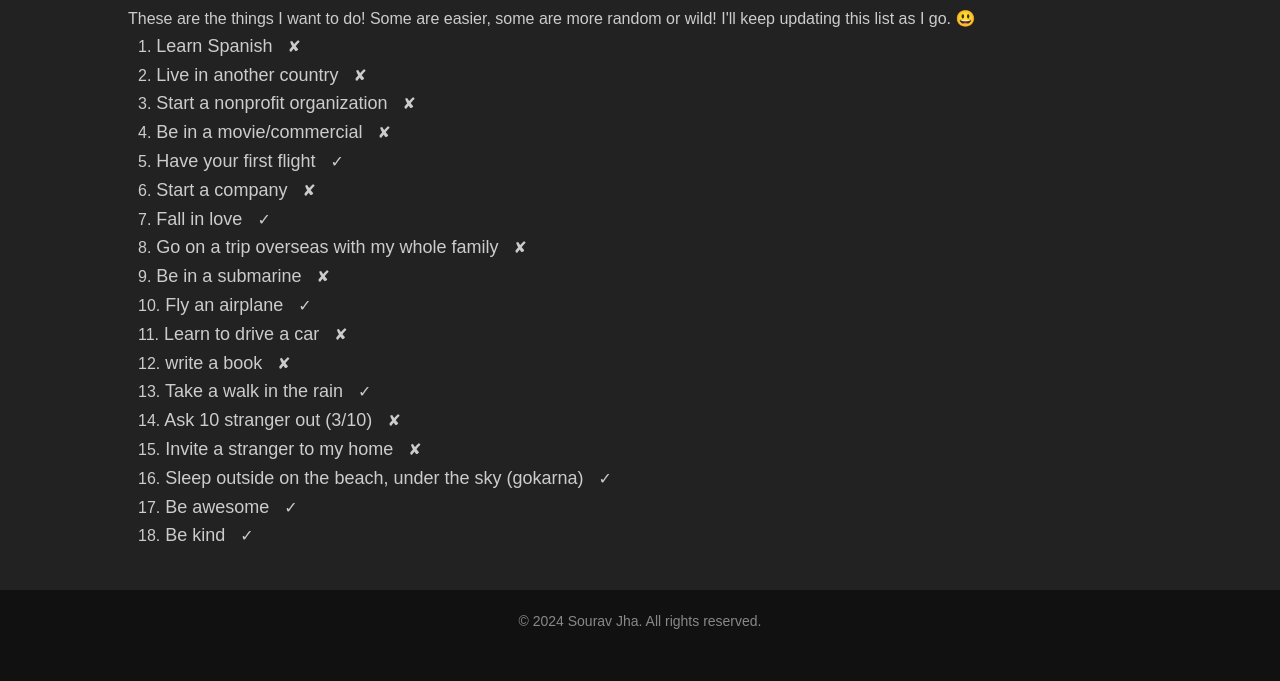
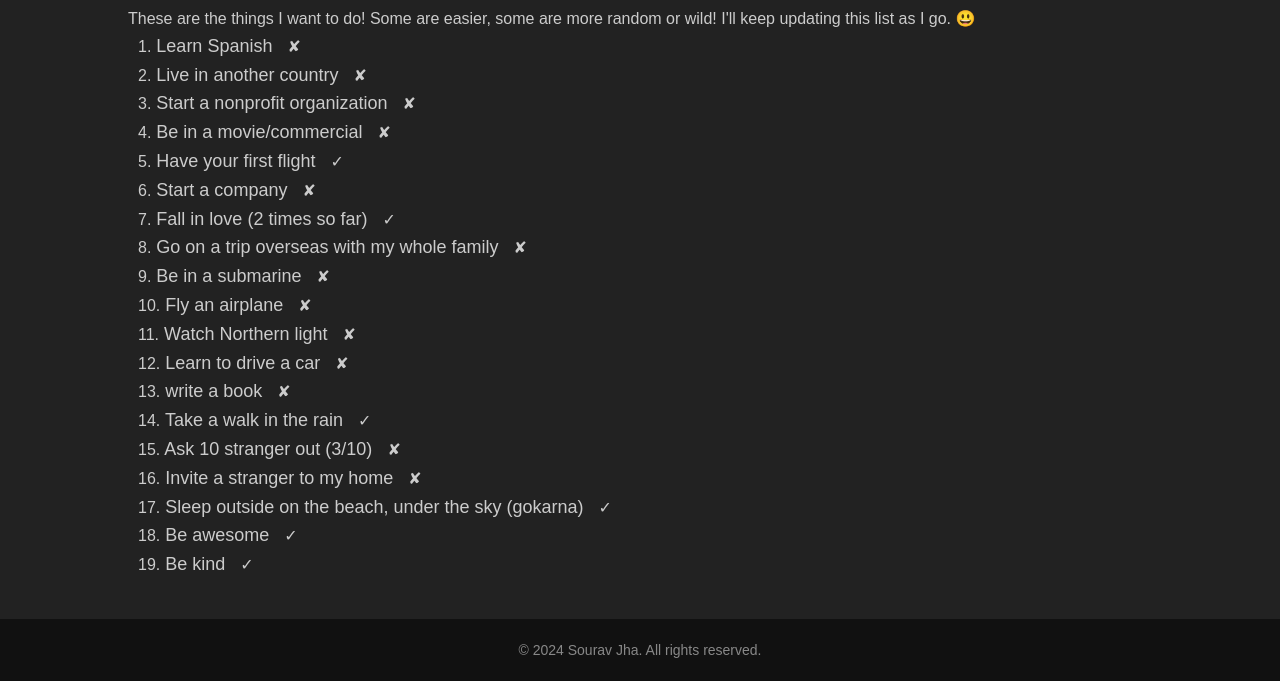
Before and after one commit to souravjha1111/sourav, a plain HTML site: page bucketlist.html in a window 1280 px wide. Shown: the part 177-858 px from the top of the page. Before the commit the page ends 830 px from the top, so only its background shows below. Drawn offline with Linux system fonts and the light colour scheme.

Commit message:
Update bucketlist.html

```diff
--- a/bucketlist.html
+++ b/bucketlist.html
@@ -36,10 +36,11 @@
       { item: "Be in a movie/commercial", done: false },
       { item: "Have your first flight", done: true },
       { item: "Start a company", done: false },
-      { item: "Fall in love", done: true },
+      { item: "Fall in love (2 times so far)", done: true },
       { item: "Go on a trip overseas with my whole family", done: false },
       { item: "Be in a submarine", done: false },
-      { item: "Fly an airplane", done: true },
+      { item: "Fly an airplane", done: false },
+      { item: "Watch Northern light", done: false },
       { item: "Learn to drive a car", done: false },
       { item: "write a book", done: false },
       { item: "Take a walk in the rain", done: true },
```
